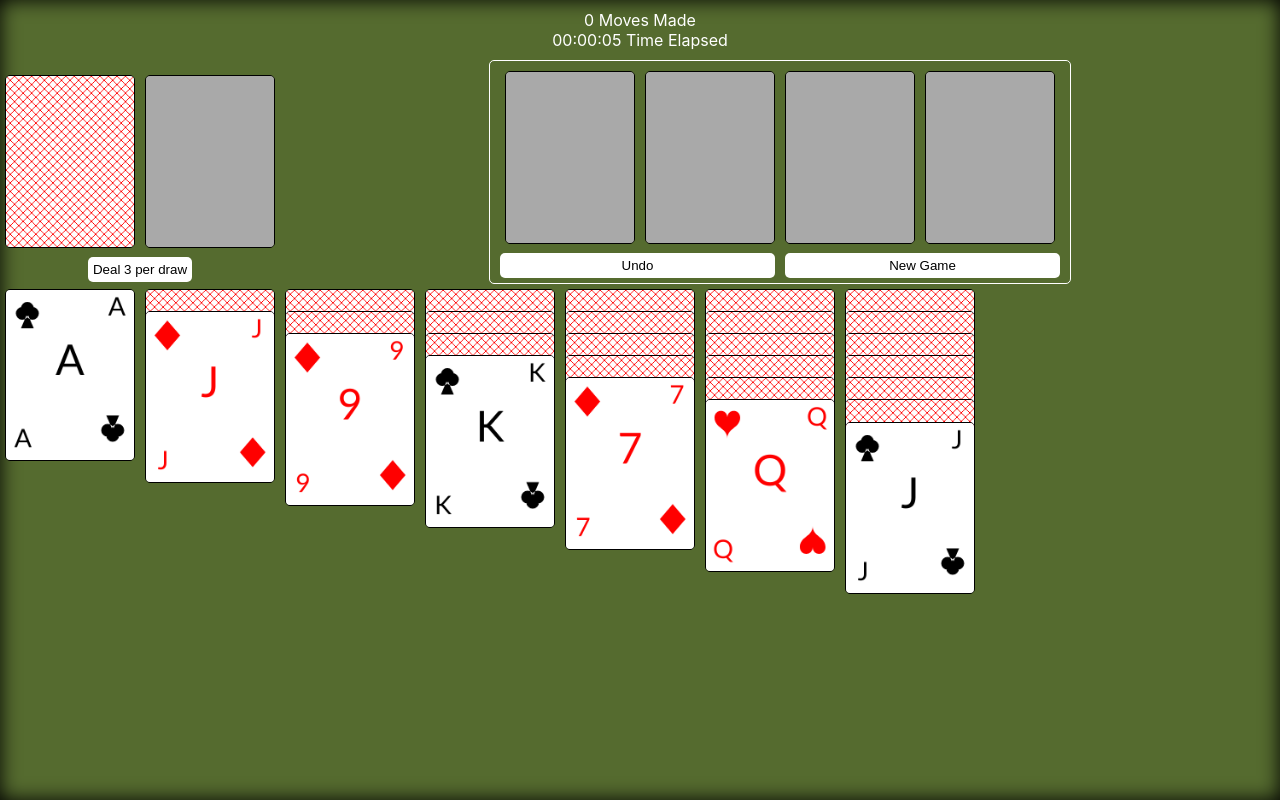
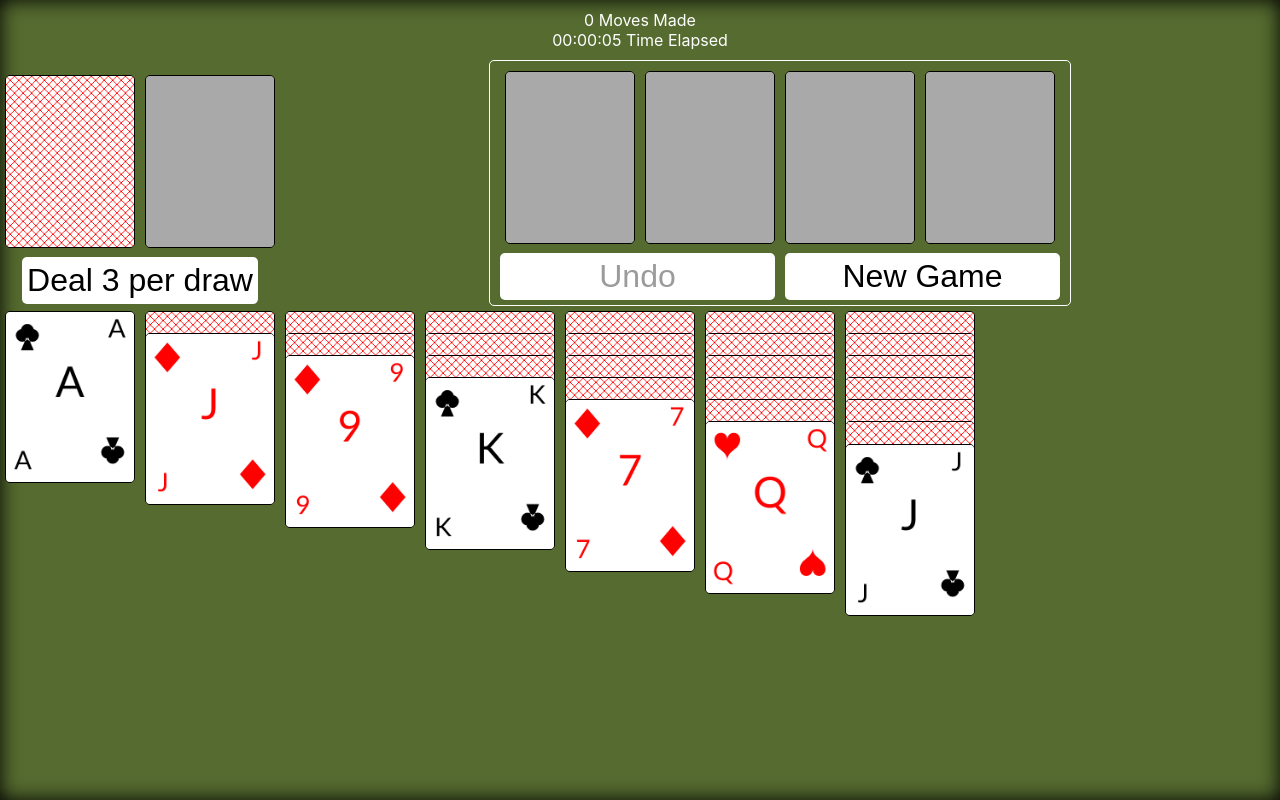
Before and after one commit to alexhrao/solitaire, a React (Create React App) app: page / in a window 1280 px wide. Built offline with nearby package versions, Linux system fonts and the light colour scheme.

Commit message:
Add minor UI improvements

```diff
--- a/src/Deck.css
+++ b/src/Deck.css
@@ -7,3 +7,7 @@
 .react-deck .deck-dealer .react-card {
     cursor: pointer;
 }
+
+.placeholder-card {
+    cursor: normal;
+}
--- a/src/Deck.tsx
+++ b/src/Deck.tsx
@@ -31,7 +31,7 @@ const ReactDeck: React.FunctionComponent<DeckProps> = ({ deck, dealt, onDeal, on
         </SelectedContext.Consumer> ];
 
     } else {
-        topDealt = [ <ReactCard key={`${Suit.S} -1`} card={{suit: Suit.S, type:'card', isShown: true, value: -1 }} onClick={() => {}} /> ];
+        topDealt = [ <div className="placeholder-card"><ReactCard key={`${Suit.S} -1`} card={{suit: Suit.S, type:'card', isShown: true, value: -1 }} onClick={() => {}} /></div> ];
     }
     return (
         <div className="react-deck">
--- a/src/Solitaire.css
+++ b/src/Solitaire.css
@@ -1,5 +1,7 @@
 button {
     background-color: white;
+    font-size: 2em;
+    padding: 10px;
 }
 
 .solitaire-cols {
@@ -72,6 +74,12 @@ button {
     cursor: pointer;
 }
 
+.solitaire-undo:disabled {
+    background-color: white;
+    color: rgb(155, 155, 155);
+    cursor: default;
+}
+
 .change-deal {
     border-radius: 5px;
     border: none;
--- a/src/Solitaire.tsx
+++ b/src/Solitaire.tsx
@@ -489,6 +489,7 @@ export default class Solitaire extends Component<{}, SolitaireState> {
                                     type="button"
                                     className="solitaire-undo"
                                     onClick={this.undo}
+                                    disabled={history.length === 0}
                                 >
                                     Undo
                                 </button>
--- a/src/SuitSource.css
+++ b/src/SuitSource.css
@@ -16,3 +16,7 @@
 .suit-source-container .react-card-holder .react-card {
     position: relative;
 }
+
+.placeholder-card * {
+    cursor: default;
+}
--- a/src/SuitSource.tsx
+++ b/src/SuitSource.tsx
@@ -34,7 +34,9 @@ const ReactSuitSource: React.FunctionComponent<SuitSourceProps> = ({ source, onC
         );
     });
     return <div className="suit-source-container">
-        {placeHolder}
+        <div className="placeholder-card">
+            {placeHolder}
+        </div>
         {card}
     </div>;
 };
--- a/src/card/ReactCard.tsx
+++ b/src/card/ReactCard.tsx
@@ -23,11 +23,11 @@ export default class ReactCard extends Component<CardProps, {}, {}> {
         super(props);
     };
 
-    public componentDidMount: () => void = () => {
+    public componentDidMount = () => {
         this.renderCard();
     };
 
-    public componentDidUpdate: () => void = () => {
+    public componentDidUpdate = () => {
         this.renderCard();
     };
 
```
